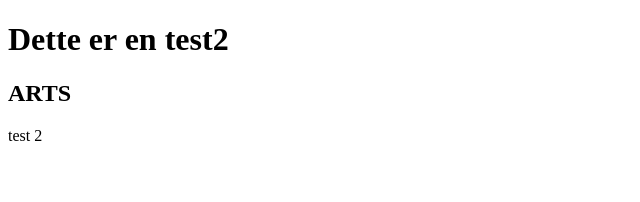
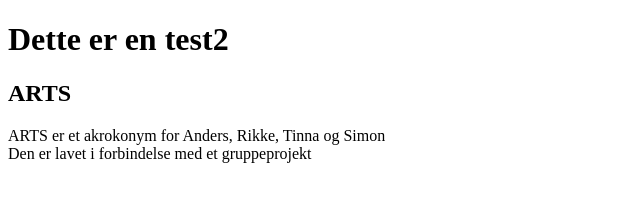
Before and after one commit to AndersDall/eksamentest, a plain HTML site: page index.html in a window 1280 px wide. Shown: the whole page, without its empty margins (0-640 px from the left). Drawn offline with Linux system fonts and the light colour scheme.

Commit message:
tilføjelser

```diff
--- a/index.html
+++ b/index.html
@@ -11,8 +11,8 @@
         <section>
             <h2>ARTS</h2>
 
-            <p>test 2</p>
-
-
+            <p>ARTS er et akrokonym for Anders, Rikke, Tinna og Simon <br>
+            Den er lavet i forbindelse med et gruppeprojekt</p>
+        </section>
     </body>
 </html>
```
